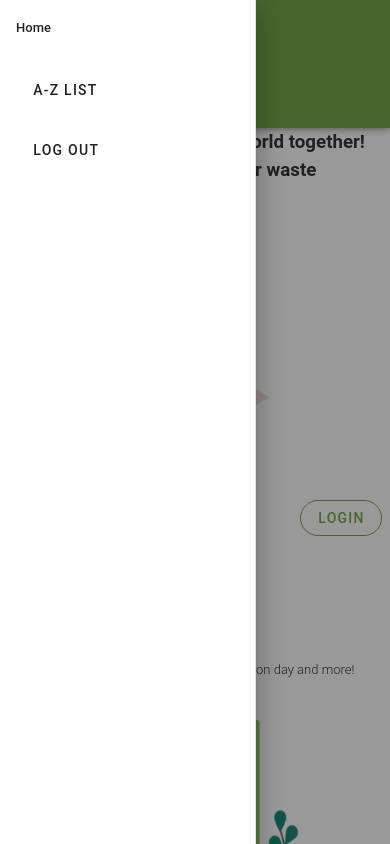
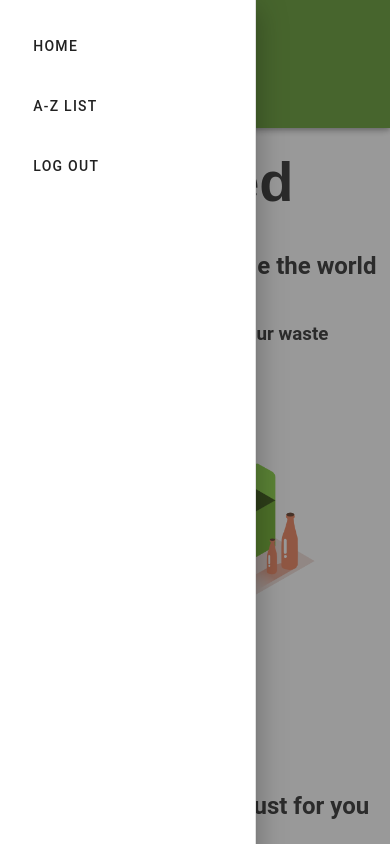
Before and after one commit to claudmiine/Wasted-backup, a Vue app: page / in a window 390 px wide. Both pictures are taken after a click on the button 28 px from the left and 48 px from the top of the page. Shown: the top 844 px of the page. Built offline with nearby package versions, Linux system fonts and the light colour scheme.

Commit message:
improve styling

```diff
--- a/src/App.vue
+++ b/src/App.vue
@@ -25,8 +25,10 @@
           active-class="light-green lighten-3 text--accent-4"
         >
           <v-list-item>
-            <v-list-item-title>Home</v-list-item-title>
-          </v-list-item>
+<v-btn text @click="home">
+      Home
+    </v-btn>
+    </v-list-item>
 
           <v-list-item>
             <v-btn text @click="atoz">
@@ -71,6 +73,9 @@ data: () => ({
       },
     },
     methods: {
+    home() {
+      this.$router.push('/dashboard')
+    },
     atoz() {
       this.$router.push('/atoz')
     },
--- a/src/views/AtozView.vue
+++ b/src/views/AtozView.vue
@@ -1,47 +1,32 @@
 <template>
   <v-card
     class="mx-auto"
-
+    width="auto"
   >
     <v-list>
-      <v-list-item>
-        <v-list-item-icon>
-          <v-icon>mdi-home</v-icon>
-        </v-list-item-icon>
-
-        <v-list-item-title>Home</v-list-item-title>
-      </v-list-item>
 
         <v-list-group
-        :value="true"
-        prepend-icon="mdi-account-circle"
-      >
-        <template v-slot:activator>
-          <v-list-item-title>Users</v-list-item-title>
-        </template>
-
-        <v-list-group
-          :value="true"
           no-action
           sub-group
         >
           <template v-slot:activator>
             <v-list-item-content>
-              <v-list-item-title>Admin</v-list-item-title>
+              <v-list-item-title>Aerosols </v-list-item-title>
             </v-list-item-content>
           </template>
 
-          <v-list-item
-            v-for="([title, icon], i) in admins"
+          <!-- <v-list-item
+            v-for="([title, icon], i) in cruds"
             :key="i"
             link
-          >
+          > -->
+          <p>Tip: use pump sprays instead  </p>
             <v-list-item-title v-text="title"></v-list-item-title>
 
             <v-list-item-icon>
               <v-icon v-text="icon"></v-icon>
             </v-list-item-icon>
-          </v-list-item>
+          <!-- </v-list-item> -->
       </v-list-group>
 
       <v-list-group
@@ -50,23 +35,24 @@
         >
           <template v-slot:activator>
             <v-list-item-content>
-              <v-list-item-title>Actions</v-list-item-title>
+              <v-list-item-title>Glass jar</v-list-item-title>
             </v-list-item-content>
           </template>
 
           <v-list-item
-            v-for="([title, icon], i) in cruds"
+            v-for="([img, title], i) in cruds"
             :key="i"
             link
           >
+           <v-list-item-icon>
+             <img :src="img" height="20px" width="20px">
+            </v-list-item-icon>
             <v-list-item-title v-text="title"></v-list-item-title>
+<p>hejk</p>
 
-            <v-list-item-icon>
-              <v-icon v-text="icon"></v-icon>
-            </v-list-item-icon>
           </v-list-item>
       </v-list-group>
-      </v-list-group>
+
     </v-list>
   </v-card>
 </template>
@@ -74,12 +60,8 @@
 <script>
   export default {
     data: () => ({
-      admins: [
-        ['Management', 'mdi-account-multiple-outline'],
-        ['Settings', 'mdi-cog-outline'],
-      ],
       cruds: [
-        ['Create', 'mdi-plus-outline'],
+        ["./assets/plastic (1).png",'Bin' ],
         ['Read', 'mdi-file-outline'],
         ['Update', 'mdi-update'],
         ['Delete', 'mdi-delete'],
--- a/src/views/HomeView.vue
+++ b/src/views/HomeView.vue
@@ -1,9 +1,9 @@
 <template>
   <main>
-  <div>
-    <h1 class="green">{{ msg }}</h1>
+  <div class="container">
 
-   <h3 class="joinus"> Join us and let’s change the world together!</h3>
+    <h1>Wasted</h1>
+   <h2> Join us and let’s change the world together!</h2>
       <h3>Wasted helps you to make your waste management easier.</h3>
     <img alt="Recycling photo" class="recycling" src="@/assets/recycling.png" width="300" height="300" />
 
@@ -23,14 +23,13 @@
       @click="toregister"
     >Sign up</v-btn>
 
-      <h3 class="joinus"> Personal experience</h3>
+      <h2> Personal experience just for you</h2>
       <p>Create personalised calendar for your collection day and more!</p>
       <br>
        <img alt="Calendar photo" class="calendar" src="@/assets/Calendar.png" width="300" height="250" />
 
-      <h3 class="joinus">Accessible knowledge at your’s fingertipsAccessible knowledge at your’s fingertips</h3>
+      <h2>Accessible knowledge at your’s fingertips</h2>
       <p>Our information and resources are readily available to you.</p>
-      This project is served and bundled with
       <br>
        <img alt="Phone photo" class="phone" src="@/assets/Phone.png" width="300" height="300" />
 
@@ -51,3 +50,33 @@ export default {
   }
 }
 </script>
+
+<style>
+@media (max-width: 1024px){
+.container {
+  display: flex;
+  justify-content: center;
+  flex-direction: column;
+  align-items: center;
+}
+p {
+font-size: 20px;
+font-family: sans-serif;
+}
+h1 {
+  font-size: 56px;
+  font-family: sans-serif;
+  text-align: left;
+  margin-bottom: 24px;
+  color:#333333
+}
+p {
+color: #333333
+}
+h3 {
+ color: #333333}
+}
+h2 {
+ color: #333333
+}
+  </style>
```
Also changed, not shown: src/assets/Group 156.png (added), src/assets/plastic (1).png (added). Lines whose indentation alone changed are shown as unchanged.
